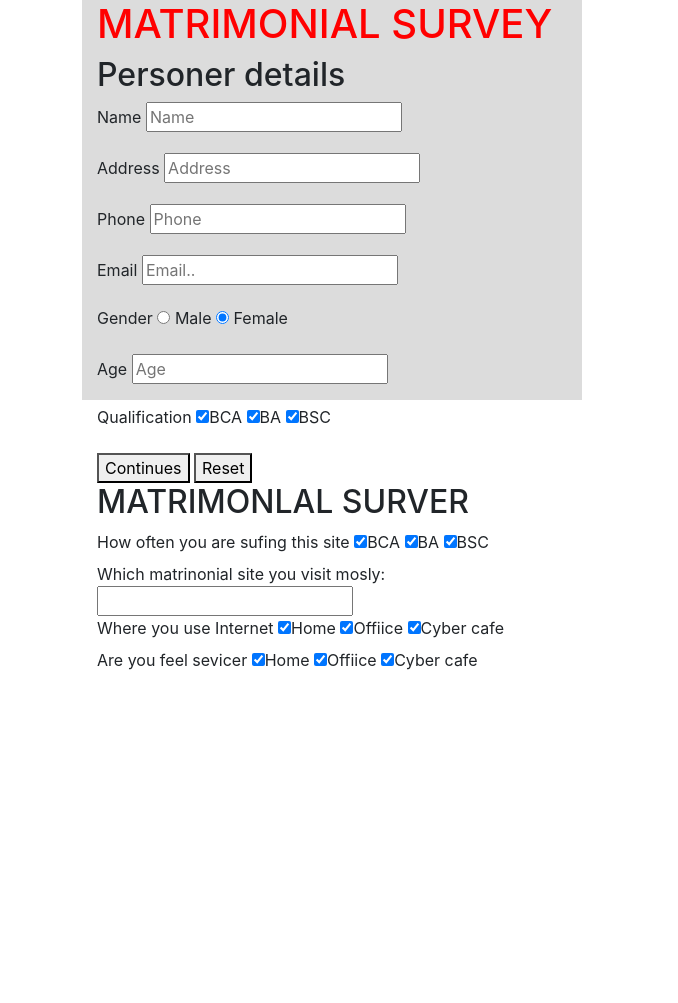
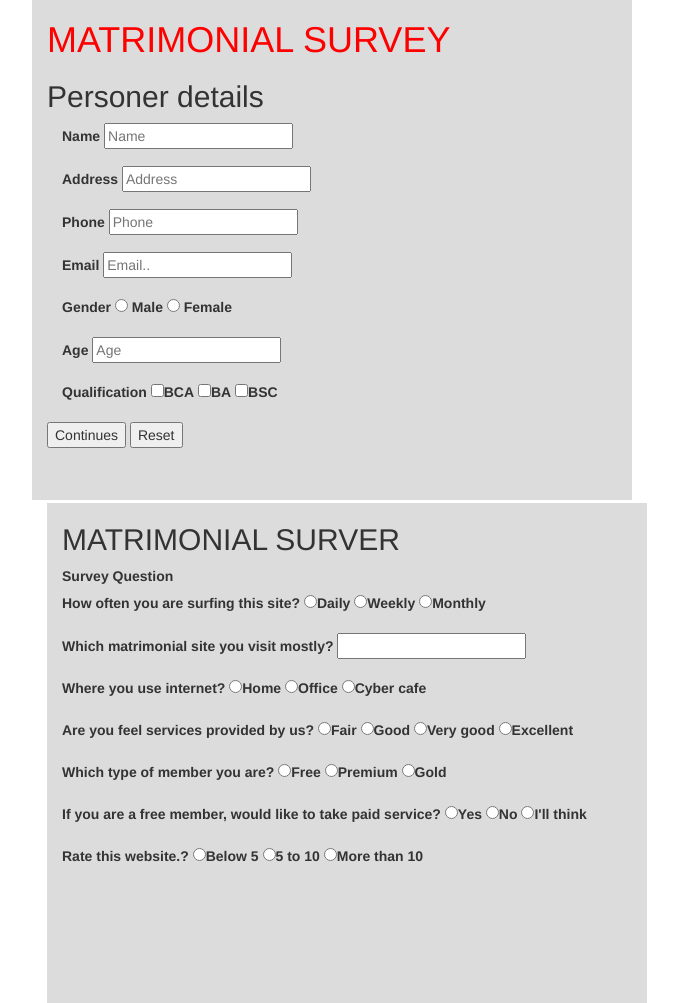
Before and after one commit to kdlaptoplinhkien/Website_WS, a PHP site: page /BaiThiThucHanh_CSS_BOOTSTRAP.html in a window 1280 px wide. Shown: the whole page, without its empty margins (308-986 px from the left). Before the commit the page ends 670 px from the top, so only its background shows below. Run offline with PHP 8.4, Linux system fonts and the light colour scheme; some libraries are stand-ins or nearby versions.

Commit message:
commit code

```diff
--- a/BaiThiThucHanhCSSBOOTSTRAP.css
+++ b/BaiThiThucHanhCSSBOOTSTRAP.css
@@ -1,11 +1,13 @@
 .container{
-    width: 500px;
-    height: 400px;
+    width: 600px;
+    height: 500px;
     background-color: gainsboro;
 }
 .container h1{
     color: red;
 }
-.content{
-    border-color: #3c3c3c 1px ;
+
 }
+.container h2{
+    color: red;
+}
--- a/BaiThiThucHanh_CSS_BOOTSTRAP.html
+++ b/BaiThiThucHanh_CSS_BOOTSTRAP.html
@@ -9,12 +9,14 @@
 </head>
 
 
-<body>
+<div>
 <div class="container">
     <section id="content">
         <form action="">
+
             <h1>MATRIMONIAL SURVEY</h1>
             <h2>Personer details</h2>
+            <div class="col-md-12 col-sm-4 col-xs-6">
             <div class="form-group">
                 <label>Name</label>
                 <input class="ip-text" name="Name" required type="text" placeholder="Name"/>
@@ -37,7 +39,7 @@
             <div class="form-group">
                 <label>Gender</label>
                 <label><input type="radio" name="gender" value="male"/> Male</label>
-                <label><input type="radio" checked name="gender" value="female"/> Female</label>
+                <label><input type="radio" name="gender" value="female"/> Female</label>
 
 
             </div>
@@ -49,33 +51,68 @@
 
                     <div class="form-group">
                         <label>Qualification</label>
-                        <label><input type="checkbox" checked name="BCA" value="BCA"/>BCA</label>
-                        <label><input type="checkbox" checked name="BA" value="BCA"/>BA</label>
-                        <label><input type="checkbox" checked name="BSC" value="BCA"/>BSC</label>
+                        <label><input type="checkbox"  name="BCA" value="BCA"/>BCA</label>
+                        <label><input type="checkbox"  name="BA" value="BCA"/>BA</label>
+                        <label><input type="checkbox"  name="BSC" value="BCA"/>BSC</label>
                     </div>
-
+            </div>
+            <div class="form-group">
             <button>Continues</button>
             <button>Reset</button>
+            </div>
+            <br>
+            <br>
+
 
         </form>
 
+        <div class="container">
+        <h2>MATRIMONIAL SURVER</h2>
+        <label>Survey Question</label>
+            <div class="form-group">
+                <label>How often you are surfing this site?</label>
+                <label><input type="radio" name="often" value="daily"/>Daily</label>
+                <label><input type="radio" name="often" value="weekly"/>Weekly</label>
+                <label><input type="radio" name="often" value="Monthly"/>Monthly</label>
+            </div>
 
-        <h2>MATRIMONLAL SURVER</h2>
-        <label>How often you are sufing this site</label>
-        <label><input type="checkbox" checked name="Daily" value="BCA"/>BCA</label>
-        <label><input type="checkbox" checked name="Weekly" value="BCA"/>BA</label>
-        <label><input type="checkbox" checked name="Monthly" value="BCA"/>BSC</label>
-        <br>
-        Which matrinonial site you visit mosly:<input type="text"> <br>
-        <label>Where you use Internet</label>
-        <label><input type="checkbox" checked name="Home" value="Home"/>Home</label>
-        <label><input type="checkbox" checked name="Offiice" value="Offiice"/>Offiice</label>
-        <label><input type="checkbox" checked name="Cyber cafe" value="Cyber cafe"/>Cyber cafe</label>
-        <br>
-        <label>Are you feel sevicer </label>
-        <label><input type="checkbox" checked name="Home" value="Home"/>Home</label>
-        <label><input type="checkbox" checked name="Offiice" value="Offiice"/>Offiice</label>
-        <label><input type="checkbox" checked name="Cyber cafe" value="Cyber cafe"/>Cyber cafe</label>
+            <div class="form-group">
+                <label>Which matrimonial site you visit mostly?</label>
+                <input class="ip-text" name="Name" required type="text"/>
+            </div>
+            <div class="form-group">
+                <label>Where you use internet?</label>
+                <label><input type="radio" name="where" value="Home"/>Home</label>
+                <label><input type="radio" name="where" value="Office"/>Office</label>
+                <label><input type="radio" name="where" value="cybercafe"/>Cyber cafe</label>
+            </div>
+            <div class="form-group">
+                <label>Are you feel services provided by us?</label>
+                <label><input type="radio" name="feel" value="Fair"/>Fair</label>
+                <label><input type="radio" name="feel" value="Good"/>Good</label>
+                <label><input type="radio" name="feel" value="Verygood"/>Very good</label>
+                <label><input type="radio" name="feel" value="Excellent"/>Excellent</label>
+            </div>
+            <div class="form-group">
+                <label>Which type of member you are?</label>
+                <label><input type="radio" name="membertype" value="Free"/>Free</label>
+                <label><input type="radio" name="membertype" value="Premium"/>Premium</label>
+                <label><input type="radio" name="membertype" value="Gold"/>Gold</label>
+            </div>
+            <div class="form-group">
+            <label>If you are a free member, would like to take paid service?</label>
+            <label><input type="radio" name="freemember" value="Yes"/>Yes</label>
+            <label><input type="radio" name="freemember" value="No"/>No</label>
+            <label><input type="radio" name="freemember" value="Iwillthink"/>I'll think</label>
+        </div>
+            <div class="form-group">
+                <label>Rate this website.?</label>
+                <label><input type="radio" name="rate" value="below5"/>Below 5</label>
+                <label><input type="radio" name="rate" value="5to10"/>5 to 10</label>
+                <label><input type="radio" name="rate" value="morethan10"/>More than 10</label>
+            </div>
+
+
 
 
 
@@ -85,7 +122,7 @@
     </section>
 </div><!-- container -->
 
-
+</div>
 
 
 
```
